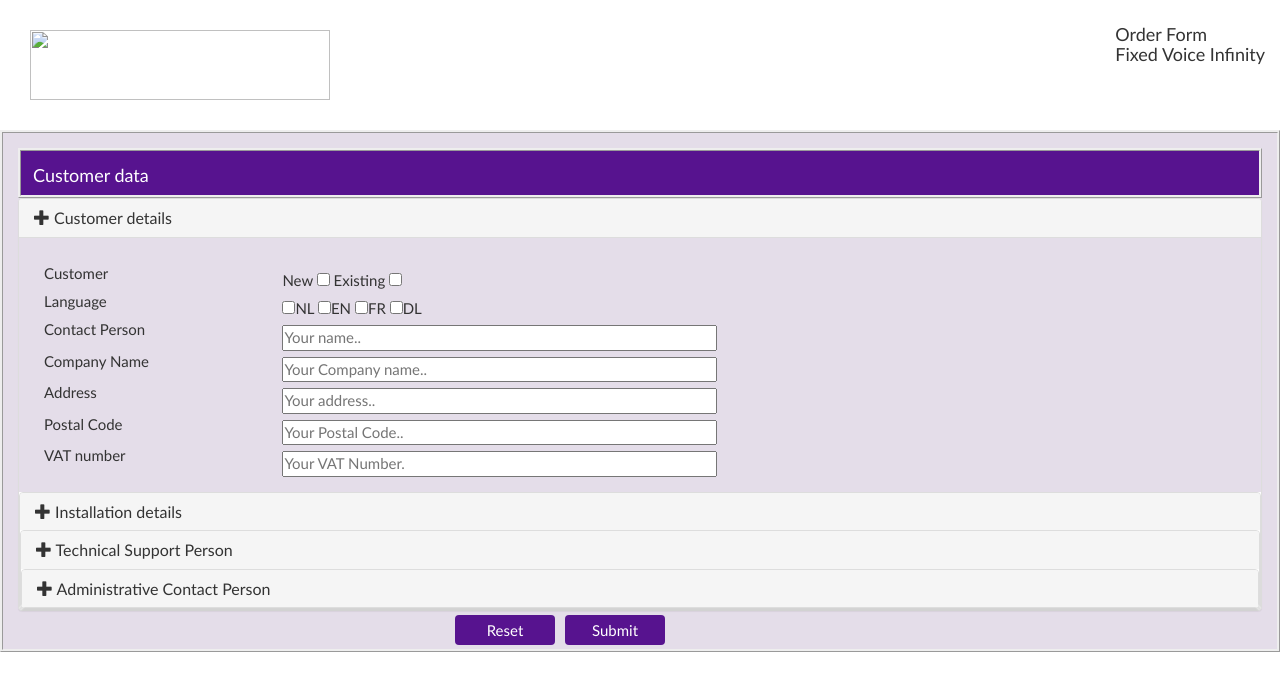
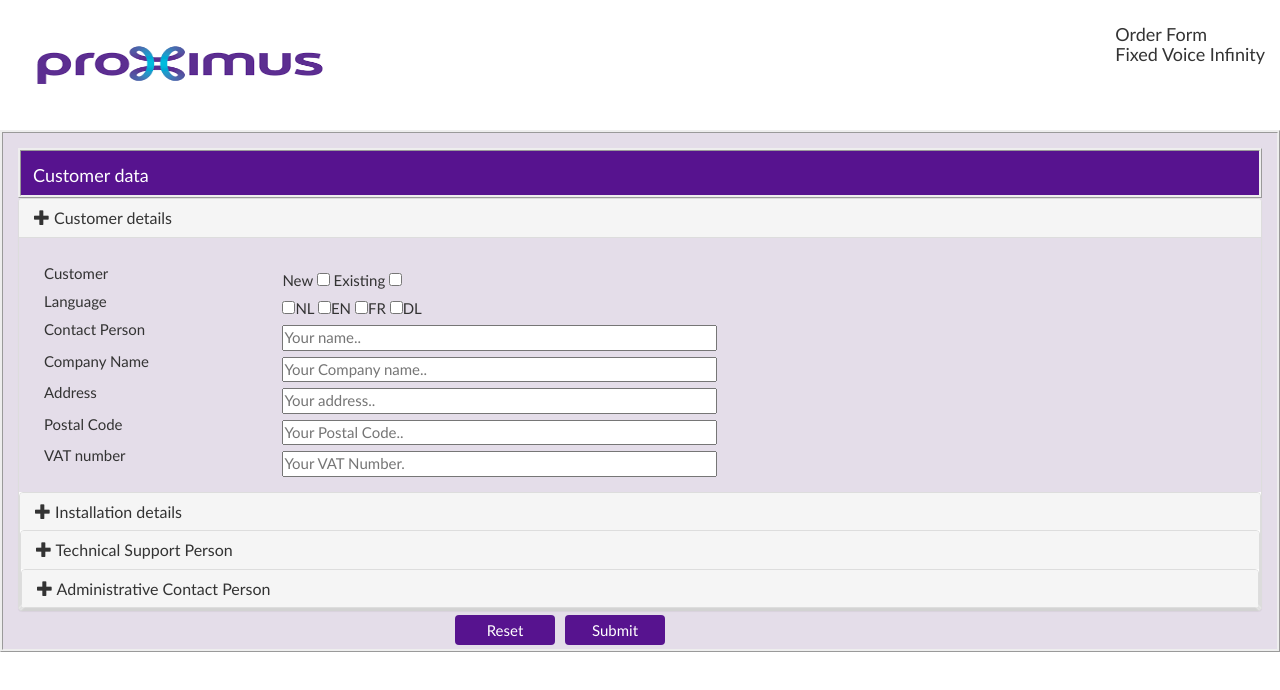
Before and after one commit to Nilesh-Misal/Proximus-Project, a website: page views/customer.html in a window 1280 px wide. Drawn offline with nearby package versions, Linux system fonts and the light colour scheme.

Commit message:
images add

```diff
--- a/views/customer.html
+++ b/views/customer.html
@@ -236,7 +236,7 @@
 
 <div class="mainblock">
   <div class="image">
-    <img src="/images/index.png" style="width:300px; height:70px; ">
+    <img src="index.png" style="width:300px; height:70px; ">
   </div>
 <div class="rightopheader">
   <h4>Order Form <p>Fixed Voice Infinity</p> </h4>
```
